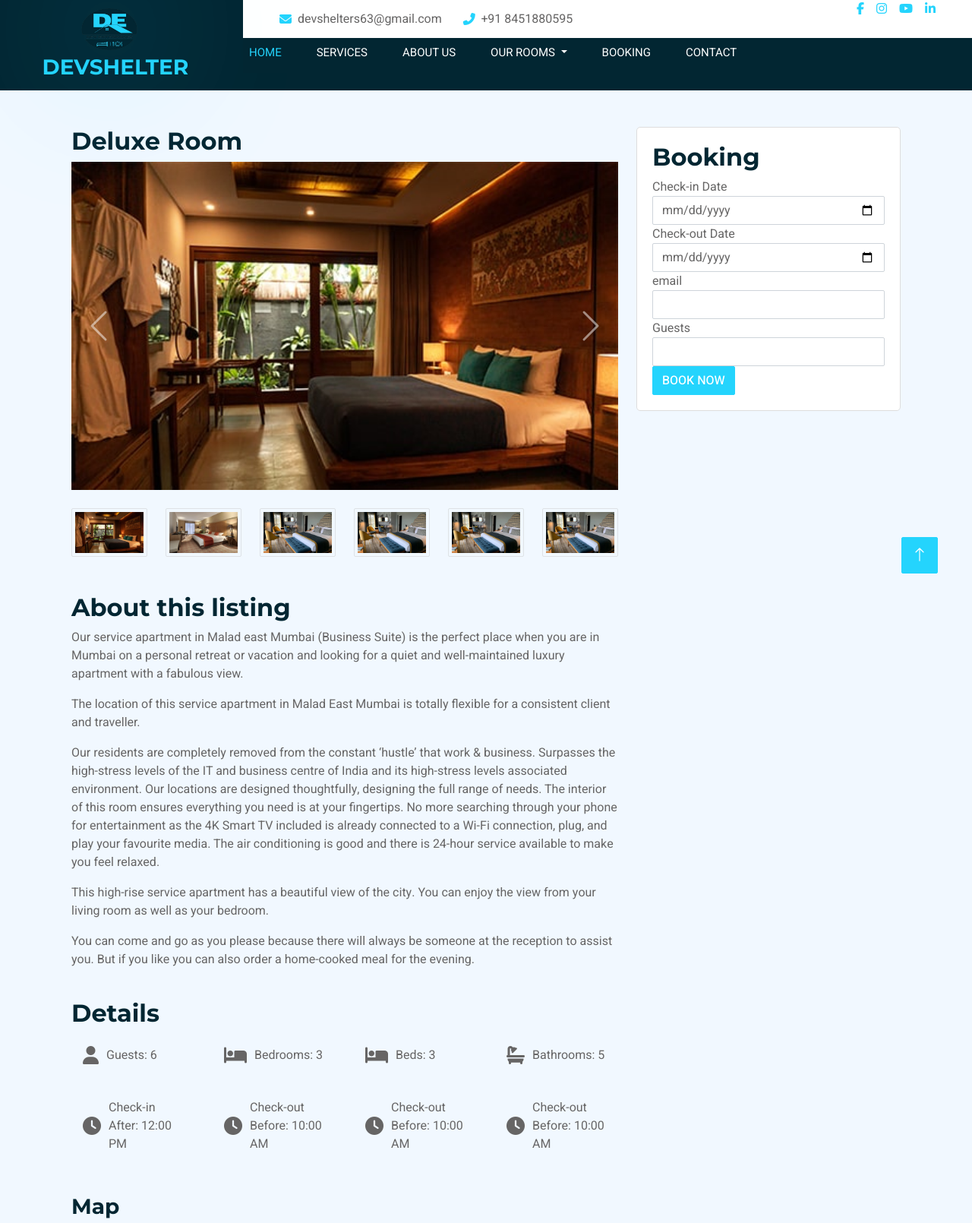
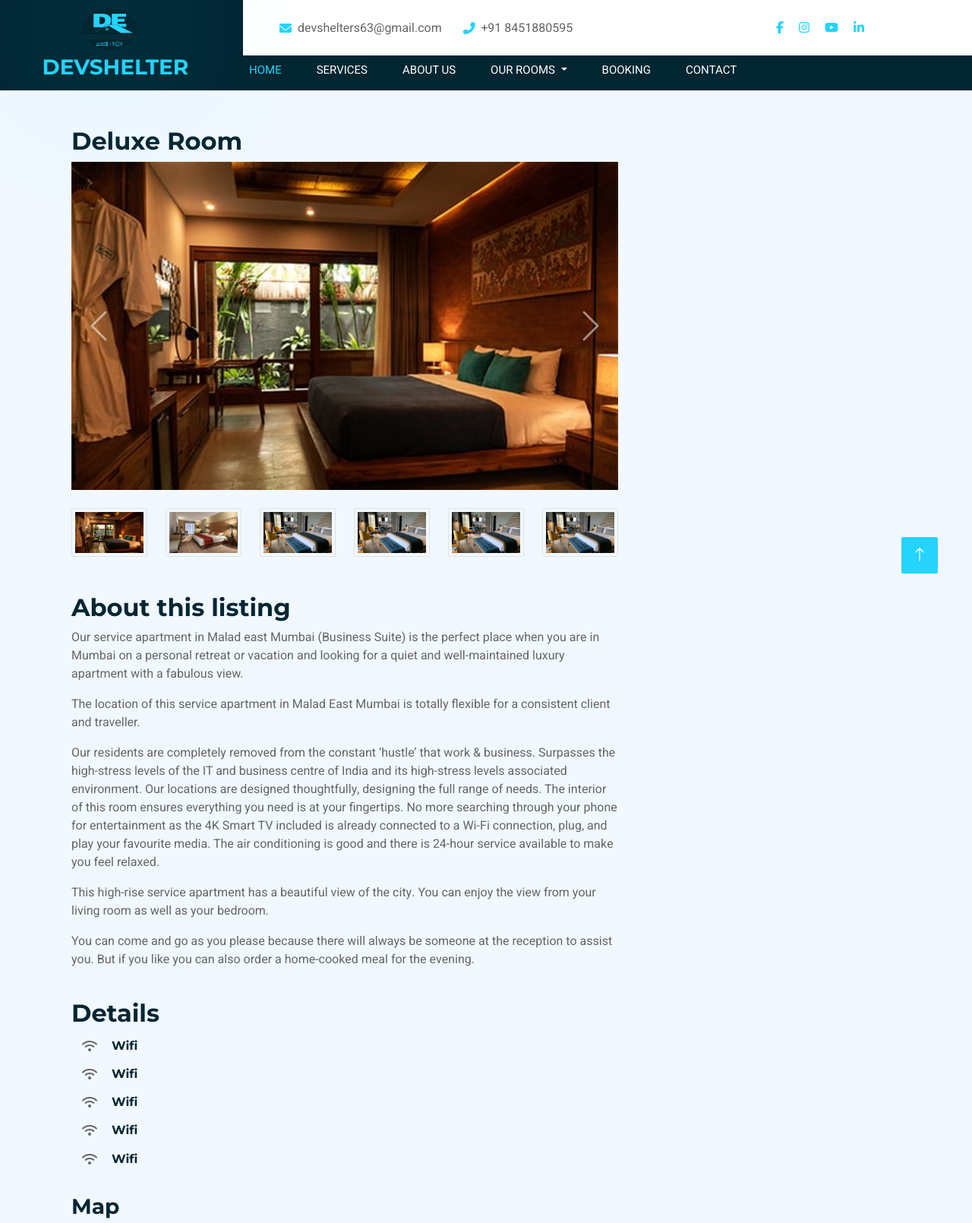
Before and after one commit to PSMcodes/devshelter, a PHP site: page /roomdetails.html in a window 1280 px wide. Shown: the top 1610 px of the page at 76% size. Run offline with PHP 8.4, Linux system fonts and the light colour scheme; some libraries are stand-ins or nearby versions.

Commit message:
room details

```diff
--- a/css/style.css
+++ b/css/style.css
@@ -1368,3 +1368,23 @@
 .text-justify{
   text-align: justify;
 }
+
+
+.amenities {
+  display: flex;
+  align-items: start;
+}
+.amenities .icon {
+  display: grid;
+  place-items: center;
+  width: 30px;
+  height: 30px;
+  border-radius: 50%;
+  margin: 0 10px;
+}
+.amenities .Details {
+  /* background: rgb(216, 216, 216); */
+  width: 100%;
+  padding: 5px;
+  border-radius: 5px;
+}
--- a/roomdetails.html
+++ b/roomdetails.html
@@ -55,61 +55,52 @@
       position: sticky;
       top: 0;
       z-index: 1020;
-      background-color: #fff;
       padding: 20px;
-      border: 1px solid #ddd;
       border-radius: 5px;
+
   }
-  .detail-box, .feature-box {
-      border: 1px solid #ddd;
-      border-radius: 5px;
-      padding: 15px;
-      margin-bottom: 15px;
-      display: flex;
-      align-items: center;
-  }
-  .detail-box i, .feature-box i {
-      font-size: 24px;
-      margin-right: 10px;
-  }
-  .feature-icon {
-      font-size: 20px;
-      color: #007bff;
-      margin-right: 5px;
-  }
+
 </style>
 
 
 <!-- Spinner End -->
 
 <!-- Header Start -->
-<div class="container-fluid bg-dark px-0">
+<div class="container-fluid bg-dark px-0" >
   <div class="row gx-0">
     <div class="col-lg-3 bg-dark d-none d-lg-block">
-    <a href="index.html" class="navbar-brand d-flex flex-column align-items-center justify-content-center">
-      <img src="img/logo.png" class="navbar-brand w-25" alt="Dev Shelters Logo" id="logo"/>
+      <a
+        href="index.html"
+        class="navbar-brand d-flex flex-column align-items-center justify-content-center"
+      >
+        <img
+          src="img/logo.png"
+          class="navbar-brand w-25"
+          alt="Dev Shelters Logo"
+          id="logo"
+        />
         <h3 class="text-primary text-uppercase">Devshelter</h3>
       </a>
     </div>
-  <div class="col-lg-9">
-    <div class="row gx-0 bg-white d-none d-lg-flex">
+    <div class="col-lg-9 d-flex flex-column justify-content-center">
+      <div class="row gx-0 bg-white d-none d-lg-flex h-100">
         <div class="col-lg-7 px-5 text-start">
           <div class="h-100 d-inline-flex align-items-center me-4">
             <i class="fa fa-envelope text-primary me-2"></i>
             <p class="mb-0">devshelters63@gmail.com</p>
           </div>
-        <div class="h-100 d-inline-flex align-items-center  me-4">
+          <div class="h-100 d-inline-flex align-items-center me-4">
             <i class="fa fa-phone-alt text-primary me-2"></i>
             <p class="mb-0">+91 8451880595</p>
           </div>
 
-        <div class="h-100 d-inline-flex align-items-center ">
+          <div class="h-100 d-inline-flex align-items-center">
             <i class="fa fa-phone-alt text-primary me-2"></i>
             <p class="mb-0">+91 8451880595</p>
           </div>
         </div>
-      <div class="col-lg-5 px-5 text-end">
-        <div class="d-inline-flex align-items-center ">
+        <div class="col-lg-5 px-5 text-end d-inline-flex align-items-center justify-content-center">
+          <div>
             <a class="me-3" href=""><i class="fab fa-facebook-f"></i></a>
             <a class="me-3" href=""><i class="fab fa-instagram"></i></a>
             <a class="me-3" href=""><i class="fab fa-youtube"></i></a>
@@ -133,7 +124,7 @@
           class="collapse navbar-collapse justify-content-between"
           id="navbarCollapse"
         >
-        <div class="navbar-nav mr-auto py-0">
+          <div class="navbar-nav">
             <a href="index.html" class="nav-item nav-link active">Home</a>
             <a href="service.html" class="nav-item nav-link">Services</a>
             <a href="about.html" class="nav-item nav-link w-100"
@@ -142,7 +133,10 @@
             <ul class="navbar-nav">
               <!-- Dropdown -->
               <li class="nav-item dropdown p-0 m-0">
-              <a class="nav-link dropdown-toggle" id="navbarDropdownMenuLink">
+                <a
+                  class="nav-link dropdown-toggle"
+                  id="navbarDropdownMenuLink"
+                >
                   Our Rooms
                 </a>
                 <ul class="dropdown-menu">
@@ -464,6 +458,25 @@
     function changeSlide(index) {
         $('#imageGalleryCarousel').carousel(index);
     }
+
+    $(document).ready(function(){
+
+        $('.Details span').hide()
+
+        $('.amenities').mouseover(function(){
+            $(this).find('.Details span').slideToggle(1000)
+
+
+
+        })
+
+        $('.amenities').mouseleave(function(){
+          $(this).find('.Details span').slideToggle(1000)
+
+
+        })
+    })
+
 </script>
 
             <!-- About Room -->
@@ -477,59 +490,79 @@
                   <p>You can come and go as you please because there will always be someone at the reception to assist you. But if you like you can also order a home-cooked meal for the evening.</p>
               </div>
           </div>
-
+          <link href="https://cdnjs.cloudflare.com/ajax/libs/ionicons/2.0.1/css/ionicons.css" rel="stylesheet" type="text/css"/>
           <div class="row mb-4">
               <div class="col-12">
                   <h2>Details</h2>
-                  <div class="row">
-                      <div class="col-md-3">
-                          <div class="detail-box border-0">
-                              <i class="fas fa-user"></i>
-                              <div>Guests: 6</div>
+
+
+                      <div class="amenities">
+                        <div class="icon"><i class="fa-solid fa-wifi"></i></div>
+                        <div class="Details">
+                          <h6>Wifi</h6>
+                          <span>
+                            Lorem ipsum dolor sit amet consectetur adipisicing elit. A molestiae
+                            quam neque obcaecati aliquam! Doloremque ad
+                            <br />
+                            Lorem ipsum dolor sit, amet consectetur adipisicing elit. Explicabo
+                            molestias ad aspernatur inventore
+                          </span>
                         </div>
                       </div>
-                      <div class="col-md-3">
-                          <div class="detail-box border-0">
-                              <i class="fas fa-bed"></i>
-                              <div>Bedrooms: 3</div>
+                      <div class="amenities">
+                        <div class="icon"><i class="fa-solid fa-wifi"></i></div>
+                        <div class="Details">
+                          <h6>Wifi</h6>
+                          <span>
+                            Lorem ipsum dolor sit amet consectetur adipisicing elit. A molestiae
+                            quam neque obcaecati aliquam! Doloremque ad
+                            <br />
+                            Lorem ipsum dolor sit, amet consectetur adipisicing elit. Explicabo
+                            molestias ad aspernatur inventore
+                          </span>
                         </div>
                       </div>
-                      <div class="col-md-3">
-                          <div class="detail-box border-0">
-                              <i class="fas fa-bed"></i>
-                              <div>Beds: 3</div>
+                      <div class="amenities">
+                        <div class="icon"><i class="fa-solid fa-wifi"></i></div>
+                        <div class="Details">
+                          <h6>Wifi</h6>
+                          <span>
+                            Lorem ipsum dolor sit amet consectetur adipisicing elit. A molestiae
+                            quam neque obcaecati aliquam! Doloremque ad
+                            <br />
+                            Lorem ipsum dolor sit, amet consectetur adipisicing elit. Explicabo
+                            molestias ad aspernatur inventore
+                          </span>
                         </div>
                       </div>
-                      <div class="col-md-3">
-                          <div class="detail-box border-0">
-                              <i class="fas fa-bath"></i>
-                              <div>Bathrooms: 5</div>
+                      <div class="amenities">
+                        <div class="icon"><i class="fa-solid fa-wifi"></i></div>
+                        <div class="Details">
+                          <h6>Wifi</h6>
+                          <span>
+                            Lorem ipsum dolor sit amet consectetur adipisicing elit. A molestiae
+                            quam neque obcaecati aliquam! Doloremque ad
+                            <br />
+                            Lorem ipsum dolor sit, amet consectetur adipisicing elit. Explicabo
+                            molestias ad aspernatur inventore
+                          </span>
                         </div>
                       </div>
-                      <div class="col-md-3">
-                          <div class="detail-box border-0">
-                              <i class="fas fa-clock"></i>
-                              <div>Check-in After: 12:00 PM</div>
+                      <div class="amenities">
+                        <div class="icon"><i class="fa-solid fa-wifi"></i></div>
+                        <div class="Details">
+                          <h6>Wifi</h6>
+                          <span>
+                            Lorem ipsum dolor sit amet consectetur adipisicing elit. A molestiae
+                            quam neque obcaecati aliquam! Doloremque ad
+                            <br />
+                            Lorem ipsum dolor sit, amet consectetur adipisicing elit. Explicabo
+                            molestias ad aspernatur inventore
+                          </span>
                         </div>
                       </div>
-                      <div class="col-md-3">
-                          <div class="detail-box border-0">
-                              <i class="fas fa-clock"></i>
-                              <div>Check-out Before: 10:00 AM</div>
-                          </div>
-                      </div>
-                      <div class="col-md-3">
-                        <div class="detail-box border-0">
-                            <i class="fas fa-clock"></i>
-                            <div>Check-out Before: 10:00 AM</div>
-                        </div>
-                    </div>
-                    <div class="col-md-3">
-                      <div class="detail-box border-0">
-                          <i class="fas fa-clock"></i>
-                          <div>Check-out Before: 10:00 AM</div>
-                      </div>
-                  </div>
+
+
 
                   </div>
               </div>
@@ -541,12 +574,12 @@
             <div class="room-details">
                 <h3>Map</h3>
 
-                  <!-- <iframe class="position-relative rounded w-100 h-100"
+                  <iframe class="position-relative rounded w-100 h-100 mb-5"
                       src="https://www.google.com/maps/embed?pb=!1m18!1m12!1m3!1d3001156.4288297426!2d-78.01371936852176!3d42.72876761954724!2m3!1f0!2f0!3f0!3m2!1i1024!2i768!4f13.1!3m3!1m2!1s0x4ccc4bf0f123a5a9%3A0xddcfc6c1de189567!2sNew%20York%2C%20USA!5e0!3m2!1sen!2sbd!4v1603794290143!5m2!1sen!2sbd"
                       frameborder="0" style="min-height: 350px; border:0;" allowfullscreen="" aria-hidden="false"
-                      tabindex="0"></iframe> -->
-                      <iframe class="position-relative rounded w-100 h-100" src="https://maps.google.com/maps?width=100%25&amp;height=600&amp;hl=en&amp;q=%20Kalpataru%20Building,Evershine%20Nagar,%20Malad%20west%20Mumbai%20-400064,%20India+(DEVSHELTER)&amp;t=&amp;z=14&amp;ie=UTF8&amp;iwloc=B&amp;output=embed"  frameborder="0" style="min-height: 350px; border:0;" allowfullscreen="" aria-hidden="false"
-                      tabindex="0"><a href="https://www.gps.ie/">gps vehicle tracker</a></iframe>
+                      tabindex="0"></iframe>
+                      <!-- <iframe class="position-relative rounded w-100 h-100" src="https://maps.google.com/maps?width=100%25&amp;height=600&amp;hl=en&amp;q=%20Kalpataru%20Building,Evershine%20Nagar,%20Malad%20west%20Mumbai%20-400064,%20India+(DEVSHELTER)&amp;t=&amp;z=14&amp;ie=UTF8&amp;iwloc=B&amp;output=embed"  frameborder="0" style="min-height: 350px; border:0;" allowfullscreen="" aria-hidden="false"
+                      tabindex="0"><a href="https://www.gps.ie/">gps vehicle tracker</a></iframe> -->
 
                 <!-- Replace the above div with actual map integration -->
             </div>
@@ -584,7 +617,7 @@
 
 
      <!-- Footer Start -->
-     <div class="container-fluid bg-dark text-light footer wow fadeIn"data-wow-delay="0.1s">
+     <div class="container-fluid bg-dark text-light  wow fadeIn"data-wow-delay="0.1s">
      <div class="container pb-5">
        <div class="row g-5">
          <div class="col-md-6 col-lg-4">
```
Also changed, not shown: img/wifi.svg (added), js/main.js (line endings or trailing spaces). Lines whose indentation alone changed are shown as unchanged.
